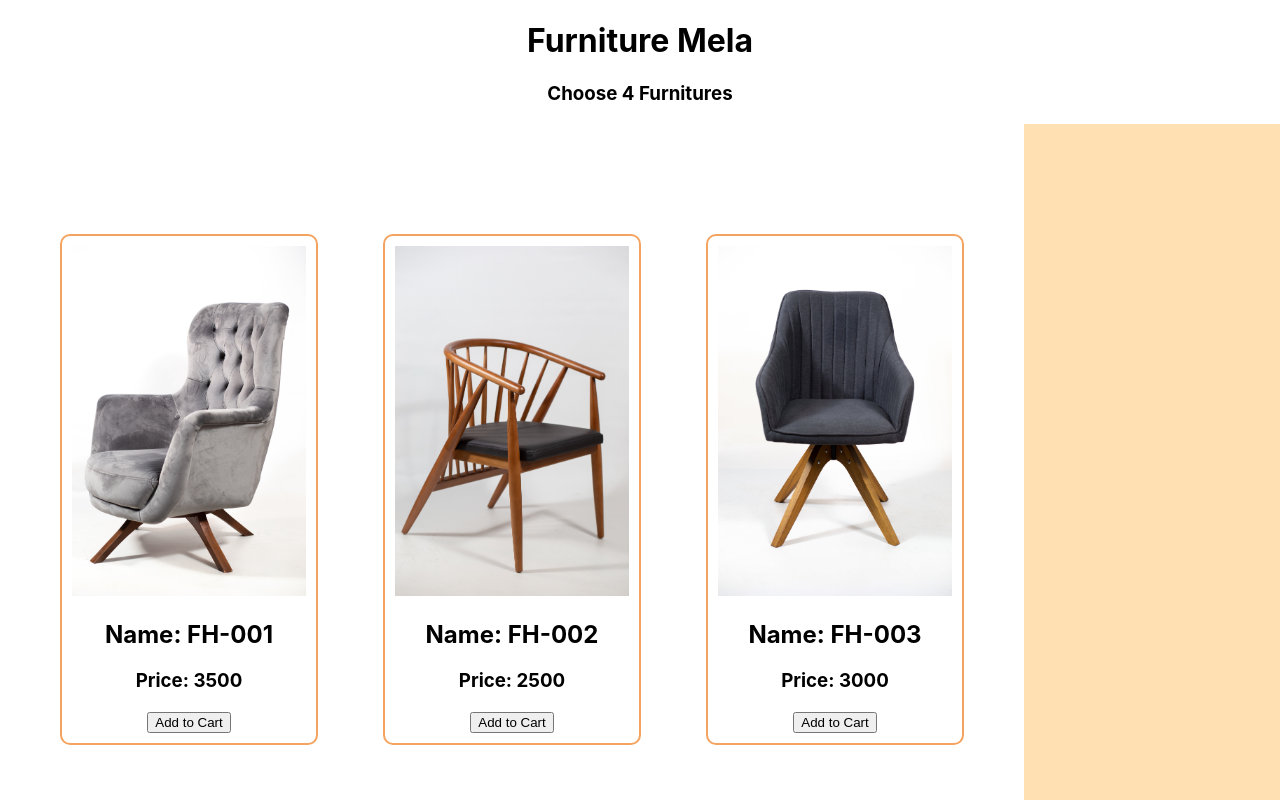
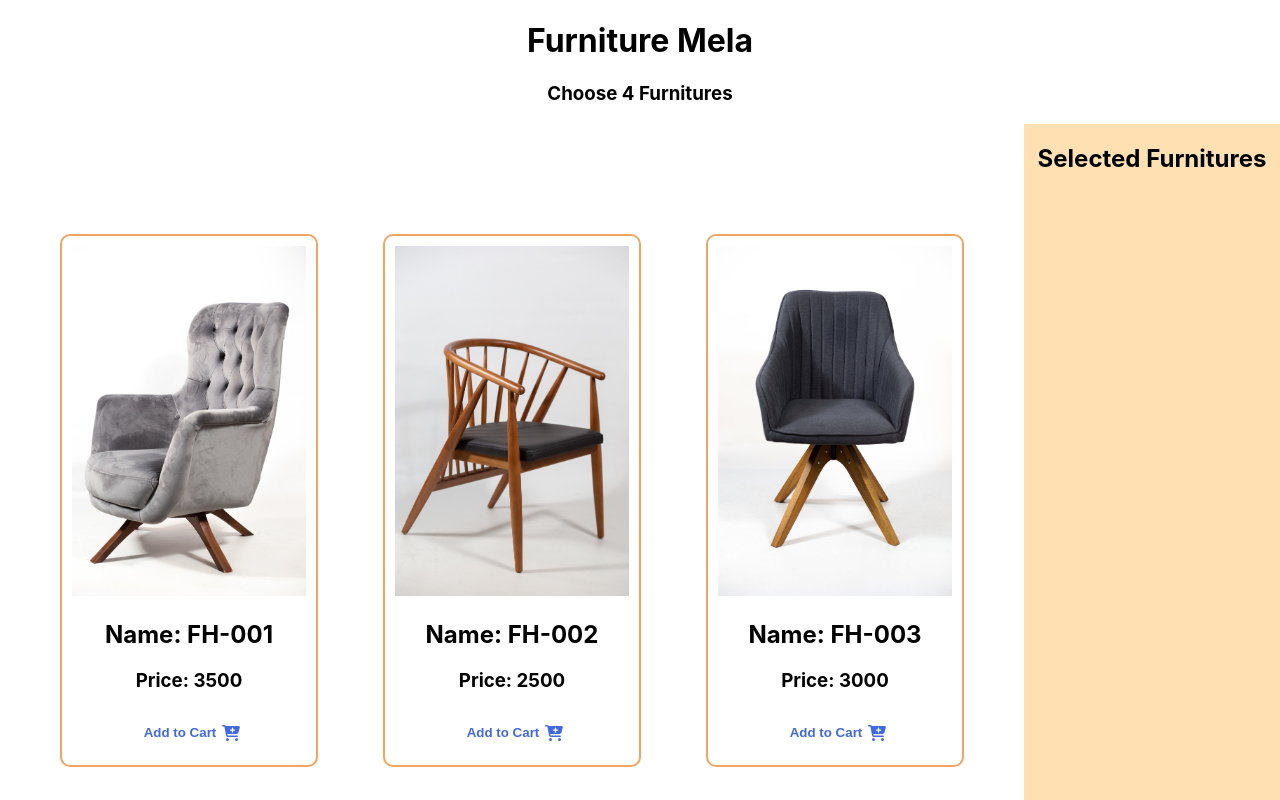
Before and after one commit to mahbub-sakib/mahbub-assignment-8, a React (Create React App) app: page / in a window 1280 px wide. Shown: the top 800 px of the page. Built offline with nearby package versions, Linux system fonts and the light colour scheme.

Commit message:
show selected product name in cart done

```diff
--- a/package.json
+++ b/package.json
@@ -3,6 +3,9 @@
   "version": "0.1.0",
   "private": true,
   "dependencies": {
+    "@fortawesome/fontawesome-svg-core": "^6.1.1",
+    "@fortawesome/free-solid-svg-icons": "^6.1.1",
+    "@fortawesome/react-fontawesome": "^0.1.18",
     "@testing-library/jest-dom": "^5.16.4",
     "@testing-library/react": "^13.2.0",
     "@testing-library/user-event": "^13.5.0",
--- /dev/null
+++ b/src/components/Cart/Cart.js
@@ -0,0 +1,16 @@
+import React from 'react';
+
+const Cart = (props) => {
+    const { furniture } = props;
+    console.log(furniture);
+    return (
+        <div>
+            {
+                <h5>{furniture.name}</h5>
+
+            }
+        </div>
+    );
+};
+
+export default Cart;
--- a/src/components/Furniture/Furniture.css
+++ b/src/components/Furniture/Furniture.css
@@ -4,6 +4,7 @@
     padding: 10px;
     border-radius: 10px;
     position: relative;
+    text-align: center;
 }
 
 .furniture img {
@@ -11,3 +12,17 @@
     width: 100%;
     max-height: 100%;
 }
+
+.btn-cart-section {
+    display: flex;
+    align-items: center;
+    justify-content: center;
+    color: royalblue;
+
+}
+
+.btn-cart {
+    background-color: white;
+    border: none;
+    color: royalblue;
+}
--- a/src/components/Furniture/Furniture.js
+++ b/src/components/Furniture/Furniture.js
@@ -1,8 +1,10 @@
 import React from 'react';
 import './Furniture.css';
+import { FontAwesomeIcon } from '@fortawesome/react-fontawesome';
+import { faCartPlus } from '@fortawesome/free-solid-svg-icons';
 
 const Furniture = (props) => {
-    const { furniture } = props;
+    const { furniture, addToCart } = props;
     const { id, name, price, img } = furniture;
     // console.log(img);
     const imgPath = './images/';
@@ -11,7 +13,14 @@ const Furniture = (props) => {
             <img src={imgPath + img} alt="" />
             <h2>Name: {name}</h2>
             <h3>Price: {price}</h3>
-            <button className='btn-cart'>Add to Cart</button>
+            <div className='btn-cart-section' onClick={() => addToCart(furniture)}>
+                <button className='btn-cart'>
+                    <p><strong>Add to Cart</strong> </p>
+                </button>
+                <FontAwesomeIcon icon={faCartPlus}></FontAwesomeIcon>
+            </div>
+
+
         </div>
     );
 };
--- a/src/components/Mela/Mela.js
+++ b/src/components/Mela/Mela.js
@@ -1,16 +1,30 @@
 import React from 'react';
 import { useEffect, useState } from 'react';
 import Furniture from '../Furniture/Furniture';
+import Cart from '../Cart/Cart';
 import './Mela.css';
 
 const Mela = () => {
     const [furnitures, setFurnitures] = useState([]);
+    const [cart, setCart] = useState([]);
     useEffect(() => {
         fetch('products.json')
             .then(res => res.json())
             .then(data => setFurnitures(data))
     }, []);
-    console.log(furnitures);
+    // console.log(furnitures);
+
+    const addToCart = (selectedFurniture) => {
+        let newCart = [];
+        const prodcutFound = cart.find(product => product.id === selectedFurniture.id);
+        if (!prodcutFound) {
+            newCart = [...cart, selectedFurniture];
+        }
+        else {
+            newCart = [...cart];
+        }
+        setCart(newCart);
+    }
     return (
         <div>
             <div className='main-container'>
@@ -18,11 +32,20 @@ const Mela = () => {
                     {furnitures.map(furniture => <Furniture
                         key={furniture.id}
                         furniture={furniture}
-
+                        addToCart={addToCart}
                     ></Furniture>)}
                 </div>
                 <div className='cart-container'>
-
+                    <div>
+                        <h2>Selected Furnitures</h2>
+                        {
+                            cart.map(furniture => <Cart
+                                key={furniture.id}
+                                furniture={furniture}
+                            >
+                            </Cart>)
+                        }
+                    </div>
                 </div>
             </div>
         </div>
```
Also changed, not shown: src/components/Cart/Cart.css (added), 1 other file (tests, documents, lock files or other folders).
